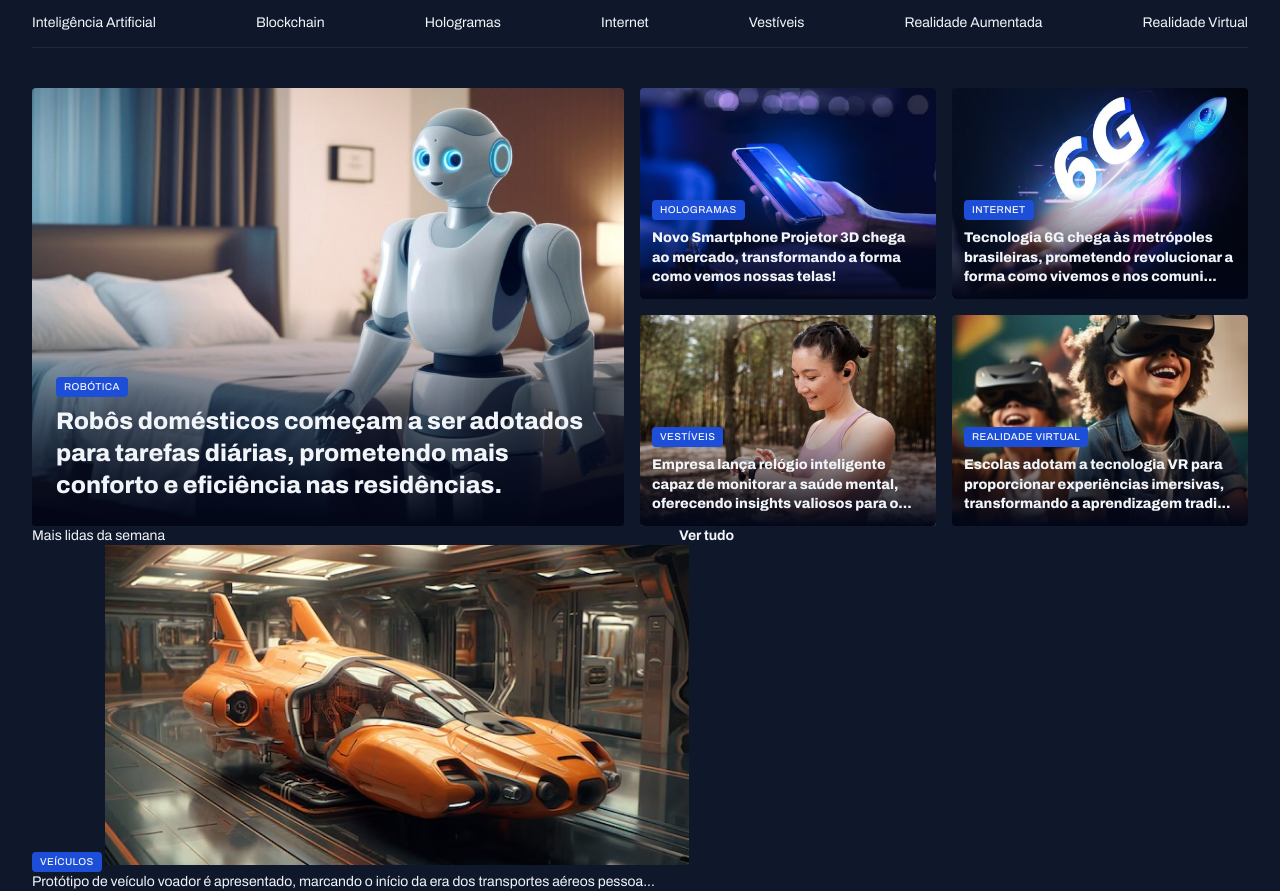
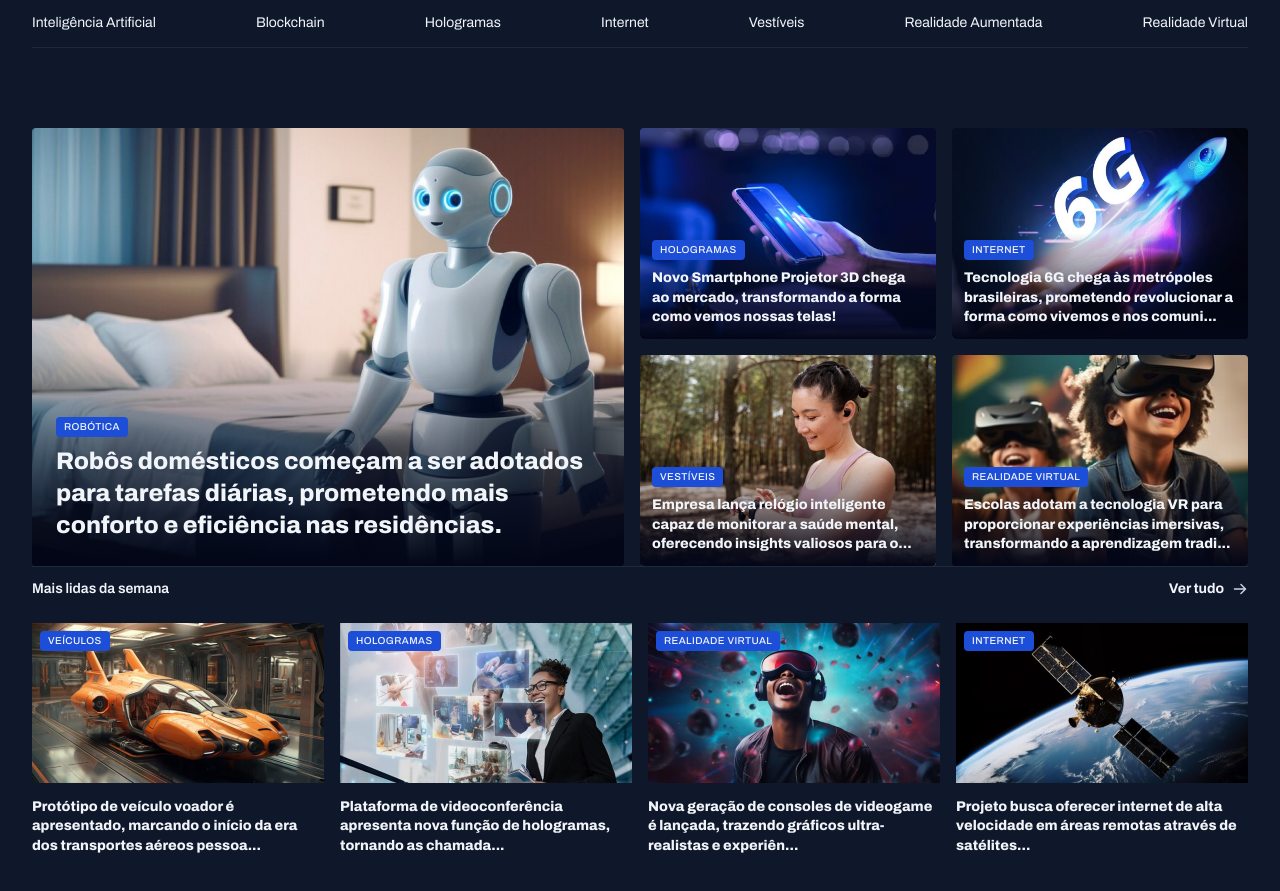
Before and after one commit to Julio-Vl/portal-de-noticias, a plain HTML site: page index.html in a window 1280 px wide. Shown: the part 74-965 px from the top of the page. After the commit the page ends 930 px from the top, so only its background shows below. Drawn offline with Linux system fonts and the light colour scheme.

Commit message:
Estilos da section mais lidos da semana

```diff
--- a/index.html
+++ b/index.html
@@ -80,9 +80,10 @@
 <section id="weakly">
   <header class="grid grid-flow-col">
     <h3>Mais lidas da semana</h3>
-    <a href="#" class="grid grid-flow-col"></a>
+    <a href="#" class="grid grid-flow-col">
     <strong>Ver tudo</strong>
     <span></span>
+    </a>
   </header>
   <div class="grid gap-16">
     <figure>
--- a/styles/global.css
+++ b/styles/global.css
@@ -50,7 +50,7 @@ max-width: 100%;
 }
 
 main {
-  margin-top: 40px;
+  margin-top: 80px;
 }
 .content-tag {
   display: inline-block;
--- a/styles/sections.css
+++ b/styles/sections.css
@@ -1,3 +1,23 @@
+section header {
+  border-top: 1px solid var(--stroke-color);
+  padding-block: 12px 24px;
+  font: var(--text-span);
+
+  a {
+    justify-self: end;
+    align-items: center;
+    gap: 8px;
+  }
+  span {
+    background-image: url(../assets/icons/ArrowRight.png);
+    width: 16px;
+    height: 16px;
+  }
+
+  &:houver {
+    background-image: url(../assets/icons/ArrowRight-hover.svg);
+  }
+}
 #featured {
   img {
     height: 100%;
@@ -32,3 +52,29 @@
     }
   }
 }
+
+#weakly{
+
+
+  &>div{
+    grid-template-columns: repeat(4, 292px);
+  }
+
+  img{
+    height: 160px;
+
+  }
+  figure {
+    position: relative;
+    .content-tag {
+      position: absolute;
+      top: 8px;
+      left: 8px;
+    }
+    p {
+      margin-top: 8px;
+      font-weight: 800;
+    }
+  }
+
+}
```
